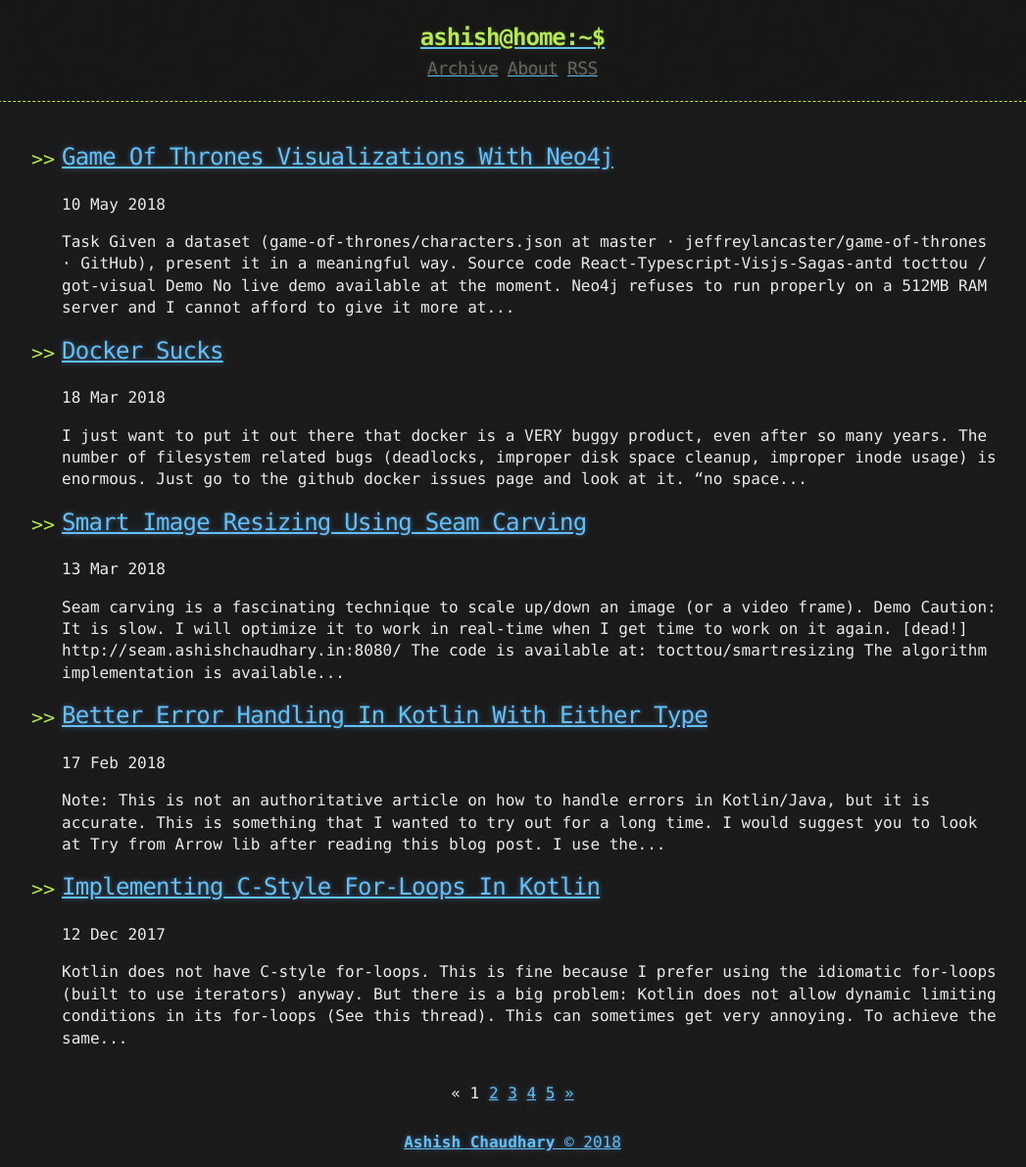
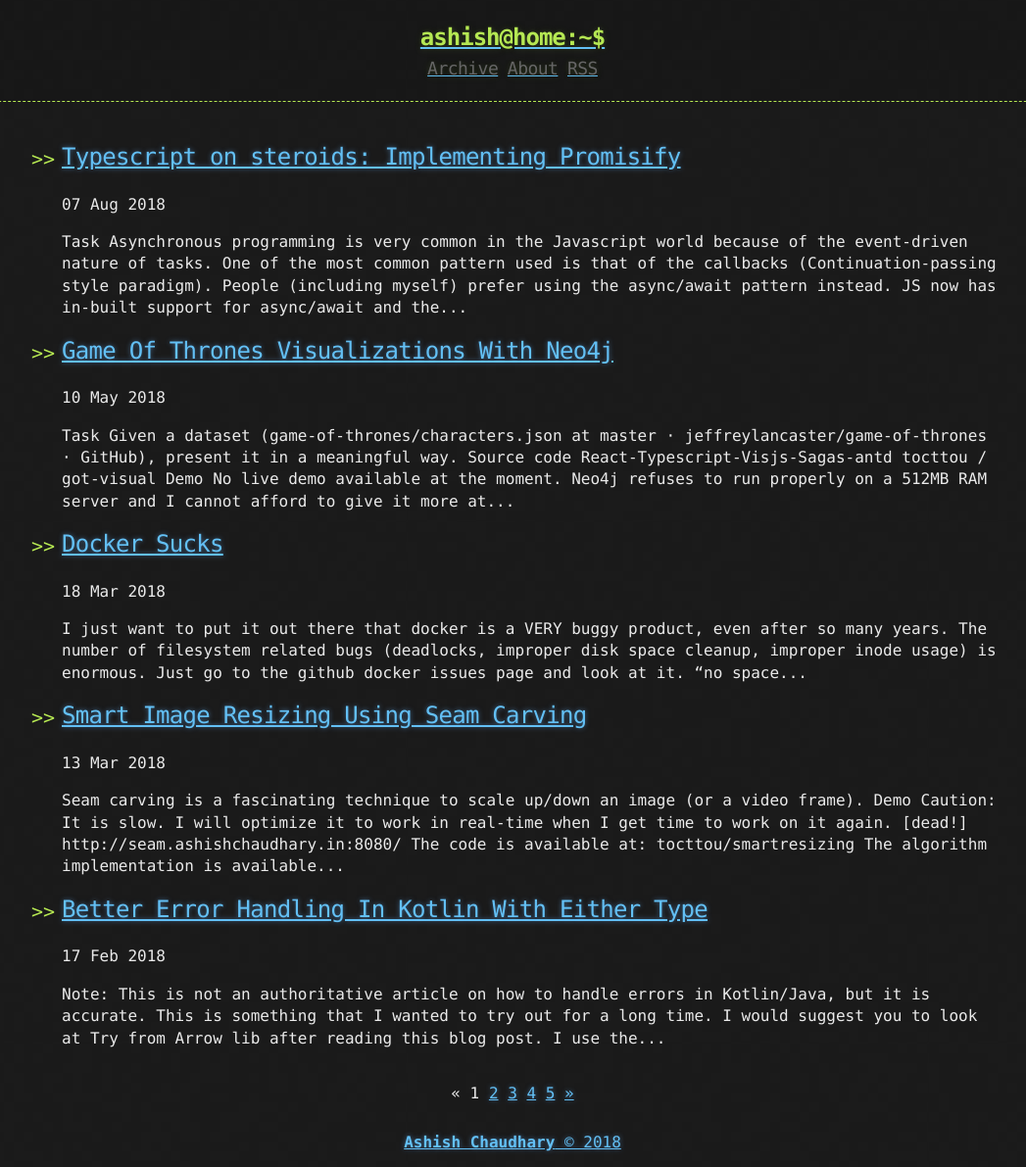
Before and after one commit to tocttou/tocttou.github.io, a Jekyll site: the page built from index.html, in a window 1280 px wide. Shown: the whole page at 98% size, without its empty margins (117-1164 px from the left). Built offline with Jekyll 4.4.1, drawn with Linux system fonts in a browser that asks for light colours; the list of posts is cut into pages by our own code; some of the changed lines change nothing that is shown.

Commit message:
Update 2018-08-07-typescript-on-steroids-implementing-promisify.md

````diff
--- a/_posts/2018-08-07-typescript-on-steroids-implementing-promisify.md
+++ b/_posts/2018-08-07-typescript-on-steroids-implementing-promisify.md
@@ -1,7 +1,106 @@
 ---
-title: Typescript on steroids&#58; Implementing Promisify
-published: false
+title: 'Typescript on steroids&#58; Implementing Promisify'
+published: true
 ---
-## A New Post
+## Task
 
-Enter text in [Markdown](http://daringfireball.net/projects/markdown/). Use the toolbar above, or click the **?** button for formatting help.
+Asynchronous programming is very common in the Javascript world because of the event-driven nature of tasks. One of the most common pattern used is that of the callbacks ([Continuation-passing style](https://en.wikipedia.org/wiki/Continuation-passing_style) paradigm). People (including myself) prefer using the async/await pattern instead. JS now has in-built support for async/await and the most common libraries often provide both the interfaces (async/await and callbacks). A lot of older libraries have not moved on though. For such libraries, it is possible to wrap the functionality in a `Promise` to provide a `thenable` interface (works with async/await).
+
+Things are slightly more complicated on the Typescript front though. Ideally, we want complete type-safety without adding anything extra from our side. It is possible to achieve this in Typescript. The most important thing is for this is to somehow extract the argument type of the callback function and assign it to the `T` variable in `Promise<T>` interface.
+
+## Implementation
+
+Typescript 2.8 introduced conditional types and the `infer` keyword. A conditional type performs a pattern match on a generic variable and based on the match it can assign a type value. We can use this pattern matching to extract the types of arguments supplied to a function.
+
+For a function that accepts an argument and a callback, we can extract both of these as follows:
+
+```typescript
+type Argument<T> = T extends (arg: infer U, callback: infer X) => any ? U : any;
+type Callback<T> = T extends (arg: infer U, callback: infer X) => any ? X : any;
+```
+
+Note that this requires making sure that the function supplied only has 1 argument in addition to the callback, and that argument must be supplied first (which is consistent with how callbacks are typically used). If more arguments are required, more genenric types can be added accordingly. Libraries typically provide upto 5 generic types. This problem arises because there is [no way](https://github.com/Microsoft/TypeScript/issues/1360) to specify a typed, fixed last argument to a function with variable types in Typescript currently.
+
+This is not possible currently:
+
+```typescript
+function test(args: string[], callback: () => void) {}
+```
+
+---
+
+Let's say there is a function `testFn` that is of the given format and accepts a callback:
+
+```typescript
+const testFn = (arg1: number, callback: (d: string) => void) => {
+  callback(`string is ${arg1}`);
+};
+```
+
+We want to use this function with the async/await pattern and for that we need to wrap it in a promise. The generic promisify functionality (applicable to any such function) can be implemented like this:
+
+```typescript
+export function promisify<
+  V,
+  S extends (arg: Argument<S>, callback: Callback<S>) => void
+>(fn: S): (arg: Argument<S>) => Promise<V> {
+  return arg =>
+    new Promise((resolve, reject) => {
+      try {
+        const callback = (d: V) => {
+          resolve(d);
+        };
+        fn(arg, callback as Callback<typeof fn>);
+      } catch (e) {
+        reject(e);
+      }
+    });
+}
+```
+
+This piece of code can be used like this:
+
+```typescript
+const asyncTestFn = promisify(testFn); // typeof asyncTestFn === (arg: number) => Promise<any>
+const value = await asyncTestFn(300); // typeof value === any
+```
+
+Notice that the Typescript compiler is not able to infer the value for the generic parameter `V` and this puts it as `any` type. We can explicitly specify the type explicitly during function call, but we need to explicitly specify the value of the generic parameter `S` as well because Typescript currently does not support partial inference - either you specify everything or you let the compiler handle everything. There is a [github issue](https://github.com/Microsoft/TypeScript/issues/10571) that tracks this feature. [Flow](https://flow.org/), on the other hand, does have support for partial inference using [existential types](http://sitr.us/2015/05/31/advanced-features-in-flow.html#existential-types).
+
+To fix the above code, we modify it as follows:
+
+```typescript
+const asyncTestFn = promisify<string, typeof testFn>(testFn); // typeof asyncTestFn === (arg: number) => Promise<string>
+const value = await asyncTestFn(300); // typeof value === string
+```
+
+Luckily for us, we can piggyback on the type inference for the generic variable `S`. We can do away with generic variable `V` completely by replacing it with `Argument<Callback<S>>`, where `Argument` and `Callback` are the conditional types defined before. Then we can also avoid specifying `S` explicitly (remember that its type can be infered automatically by the compiler because we are passing it in as an argument to the `promisify` function).
+
+The final `promisify` function will be:
+
+```typescript
+export function promisify<
+  S extends (arg: Argument<S>, callback: Callback<S>) => void
+>(fn: S): (arg: Argument<S>) => Promise<Argument<Callback<S>>> {
+  return arg =>
+    new Promise((resolve, reject) => {
+      try {
+        const callback = (d: Argument<Callback<S>>) => {
+          resolve(d);
+        };
+        fn(arg, callback as Callback<typeof fn>);
+      } catch (e) {
+        reject(e);
+      }
+    });
+}
+```
+
+Which can then be used as:
+
+```typescript
+const asyncTestFn = promisify(testFn); // typeof asyncTestFn === (arg: number) => Promise<string>
+const value = await asyncTestFn(300); // typeof value === string
+```
+
+And we get full type-safety!
````
